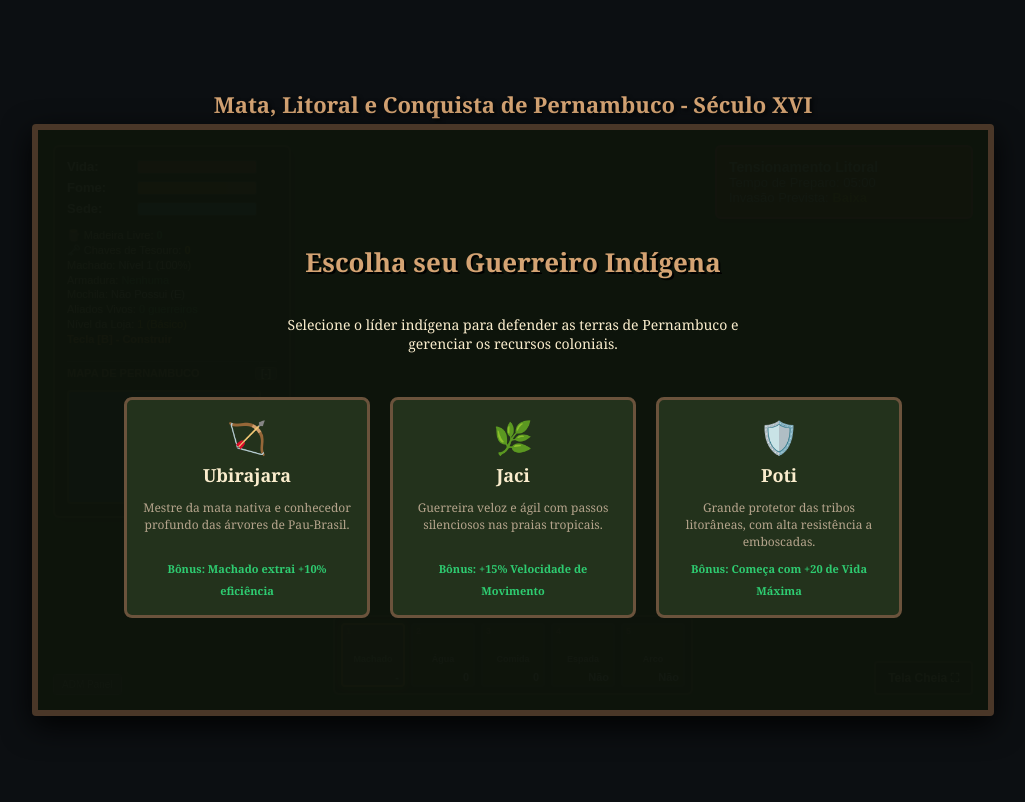
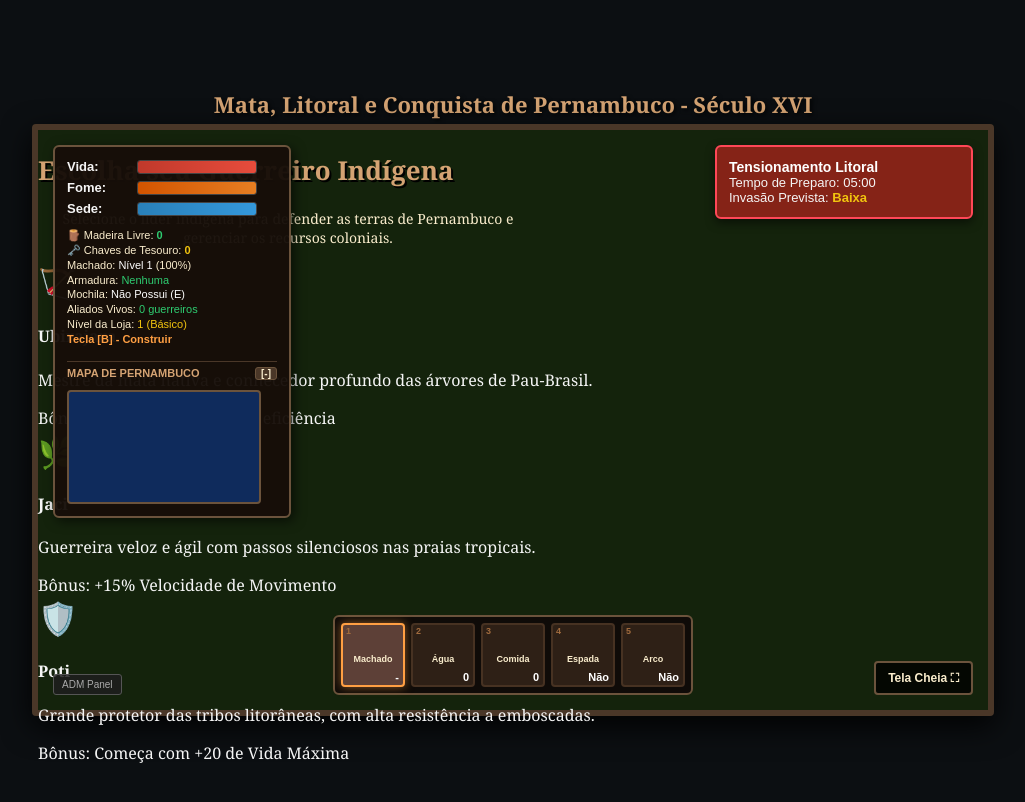
Before and after one commit to kzx1234/jogo-escambo, a website: page index.html in a window 1280 px wide. Shown: the top 802 px of the page, without its empty margins (127-1152 px from the left). Drawn offline with Linux system fonts and the light colour scheme.

Commit message:
Remove indigenous character selection panel styles
Removed the indigenous character selection panel styles and related elements.

```diff
--- a/index.html
+++ b/index.html
@@ -464,41 +464,6 @@
             text-align: center;
             box-shadow: 0 0 20px #ff4757;
         }
-
-        /* PAINEL DE SELEÇÃO DE PERSONAGEM INDÍGENA */
-        #selecao-personagem-tela {
-            position: absolute;
-            top: 0; left: 0; width: 100%; height: 100%;
-            background: rgba(14, 20, 12, 0.98);
-            display: flex;
-            flex-direction: column;
-            align-items: center;
-            justify-content: center;
-            z-index: 200;
-        }
-        .container-cards-indigenas {
-            display: flex;
-            gap: 20px;
-            margin-top: 30px;
-        }
-        .card-indigena {
-            background: #23321c;
-            border: 3px solid #6b533c;
-            border-radius: 8px;
-            padding: 15px;
-            width: 210px;
-            text-align: center;
-            cursor: pointer;
-            transition: transform 0.2s, border-color 0.2s;
-        }
-        .card-indigena:hover {
-            transform: scale(1.05);
-            border-color: #ff9f43;
-        }
-        .card-indigena h4 { margin: 5px 0; color: #faedcd; font-size: 18px; }
-        .card-indigena p { font-size: 12px; color: #b5a48c; height: 45px; }
-        .card-indigena .bonus { font-size: 11px; color: #2ecc71; font-weight: bold; }
-
         /* MENU DE CONSTRUÇÃO PAREDE POR PAREDE */
         #construcao-menu {
             display: none;
```
